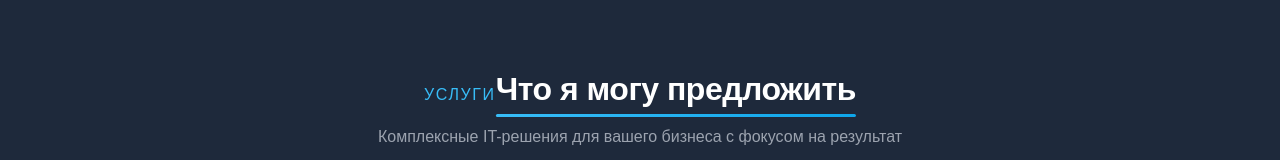
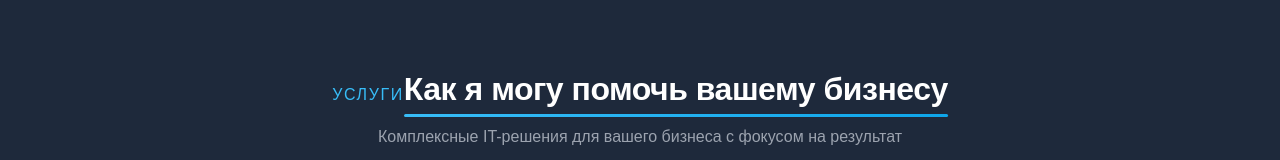
Before and after one commit to okmic/commercial-offer, a React (Vite) app: page / in a window 1280 px wide. Shown: the part 552-712 px from the top of the page. Built offline with nearby package versions, Linux system fonts and the light colour scheme.

Commit message:
edit title

```diff
--- a/src/pages/Main/components/ServicesSection/ServicesSection.tsx
+++ b/src/pages/Main/components/ServicesSection/ServicesSection.tsx
@@ -97,7 +97,7 @@ const services = [
           <div className="text-center mb-12 sm:mb-16">
             <span className="text-primary-400 font-semibold tracking-wider section-subtitle uppercase">Услуги</span>
             <h2 className="section-heading text-white mt-3 mb-4 section-title mobile-text-center">
-             Что я могу предложить
+              Как я могу помочь вашему бизнесу
             </h2>
             <p className="text-gray-400 card-text mx-auto mobile-text-center">
               Комплексные IT-решения для вашего бизнеса с фокусом на результат
```
